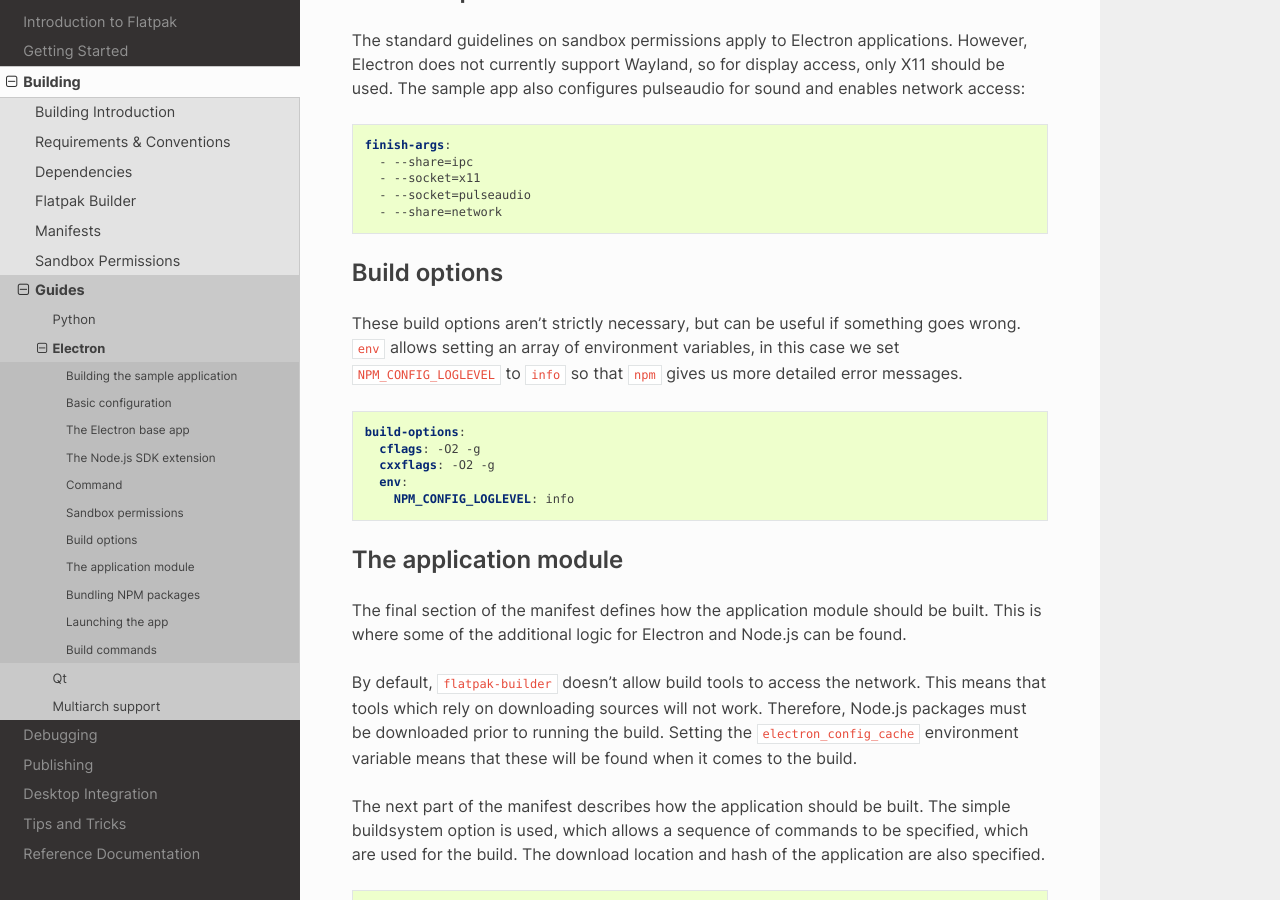
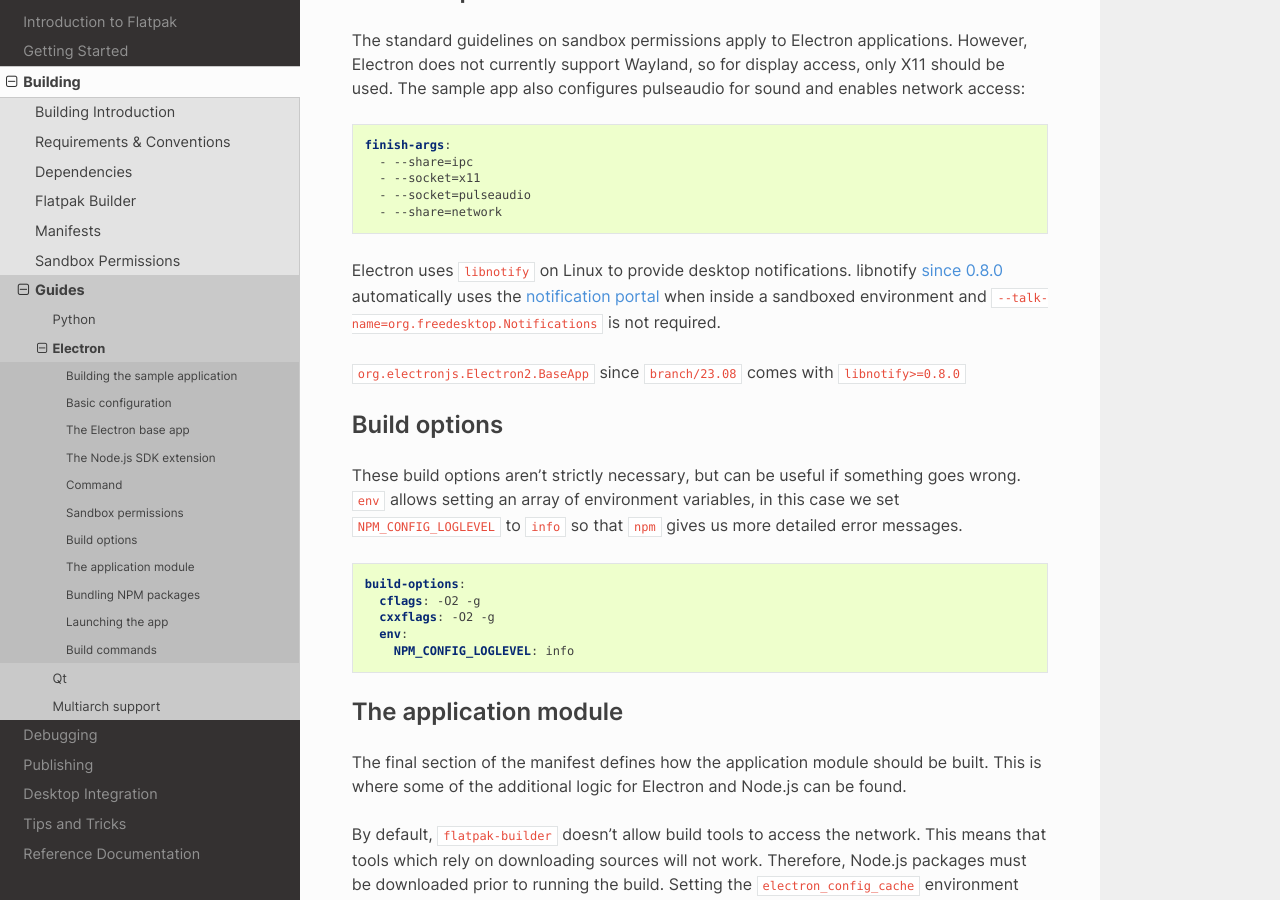
Before and after one commit to flatpak/flatpak-docs, a Sphinx documentation site: the page built from docs/electron.rst, in a window 1280 px wide and 900 px high, scrolled down 2312 px. Built offline with Sphinx 7.4.7 and the Read the Docs theme 2.0.0, drawn with Linux system fonts in a browser that asks for light colours.

Commit message:
electron: mention libnotify now uses portal by default

```diff
--- a/docs/electron.rst
+++ b/docs/electron.rst
@@ -120,6 +120,15 @@ pulseaudio for sound and enables network access:
     - --socket=x11
     - --socket=pulseaudio
     - --share=network
+
+Electron uses ``libnotify`` on Linux to provide desktop notifications.
+libnotify `since 0.8.0 <https://gitlab.gnome.org/GNOME/libnotify/-/merge_requests/27>`_
+automatically uses the `notification portal <https://flatpak.github.io/xdg-desktop-portal/docs/doc-org.freedesktop.portal.Notification.html>`_
+when inside a sandboxed environment and ``--talk-name=org.freedesktop.Notifications``
+is not required.
+
+``org.electronjs.Electron2.BaseApp`` since ``branch/23.08`` comes with
+``libnotify>=0.8.0``
 
 Build options
 -------------
```
